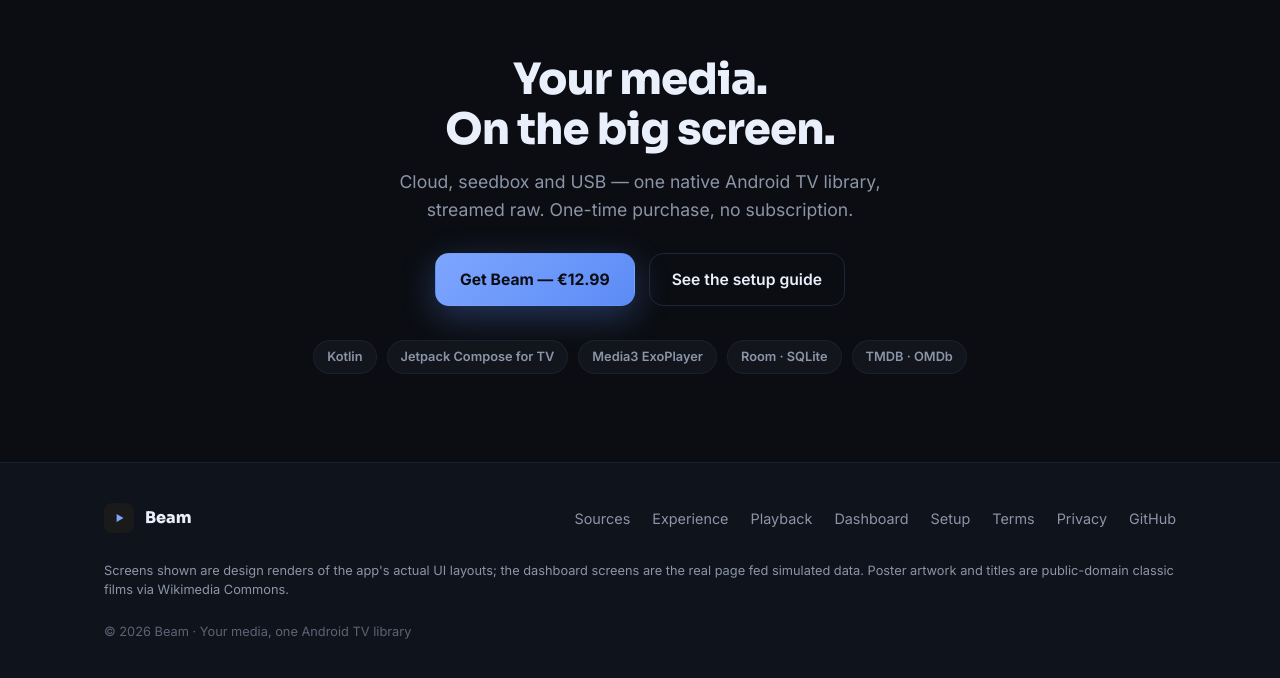
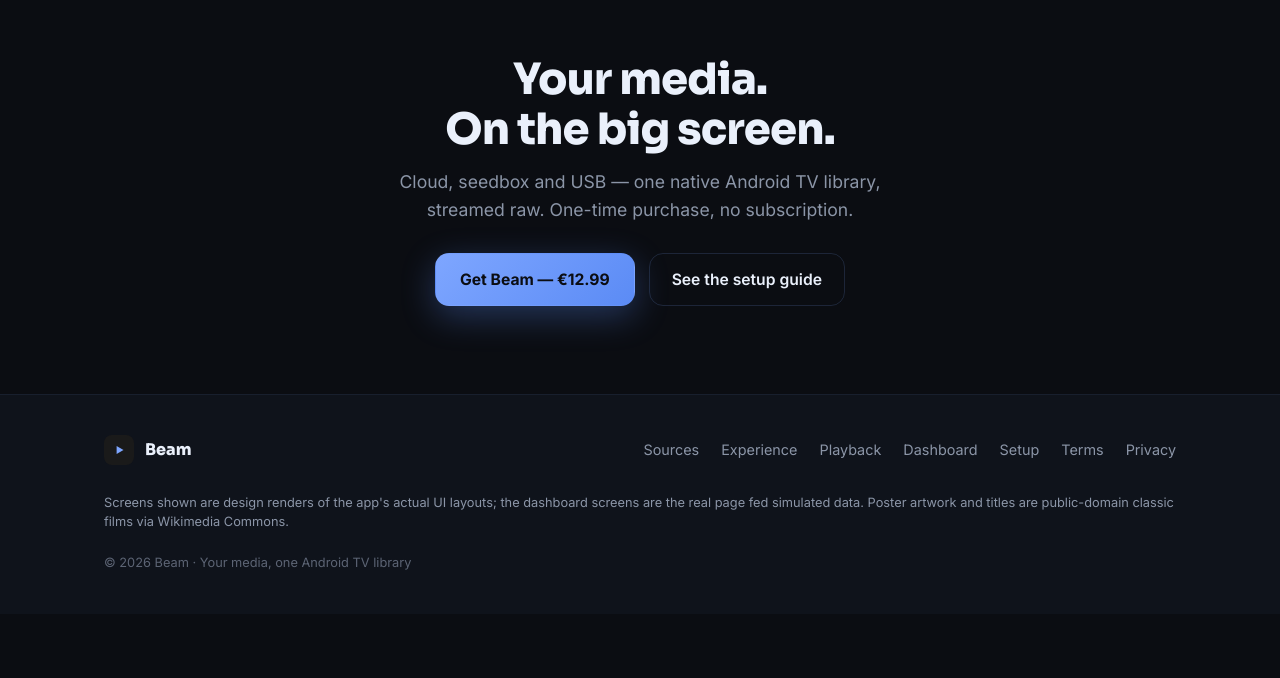
Before and after one commit to jk-hosting/Beam-TV-App, a plain HTML site: page docs/index.html in a window 1280 px wide. Shown: the part 6116-6794 px from the top of the page. After the commit the page ends 6730 px from the top, so only its background shows below. Drawn offline with Linux system fonts and the light colour scheme.

Commit message:
Showcase: remove tech stack strip and footer GitHub link
Co-Authored-By: Claude Opus 5 <noreply@anthropic.com>

```diff
--- a/docs/index.html
+++ b/docs/index.html
@@ -179,8 +179,6 @@ section{padding:72px 0}
 .closer{text-align:center; padding:88px 0}
 .closer h2{font-size:clamp(1.9rem,4vw,2.7rem); font-weight:800; letter-spacing:-.02em}
 .closer p{color:var(--muted); font-size:1.1rem; margin:14px auto 28px; max-width:520px}
-.tech{display:flex; flex-wrap:wrap; justify-content:center; gap:10px; margin-top:34px}
-.tech .t{font-size:.8rem; font-weight:600; color:var(--muted); padding:6px 13px; border-radius:999px; border:1px solid var(--line2); background:var(--card)}
 
 /* FOOTER */
 footer{border-top:1px solid var(--line2); padding:40px 0; background:var(--bg2)}
@@ -416,13 +414,6 @@ footer .copy{color:#5c6474; font-size:.8rem; width:100%; margin-top:6px}
       <a class="btn" href="https://buy.stripe.com/8x27sEbTx3Ks7jx2VD5wI00">Get Beam — €12.99</a>
       <a class="btn-ghost" href="setup.html">See the setup guide</a>
     </div>
-    <div class="tech">
-      <span class="t">Kotlin</span>
-      <span class="t">Jetpack Compose for TV</span>
-      <span class="t">Media3 ExoPlayer</span>
-      <span class="t">Room · SQLite</span>
-      <span class="t">TMDB · OMDb</span>
-    </div>
   </div>
 </section>
 
@@ -437,7 +428,6 @@ footer .copy{color:#5c6474; font-size:.8rem; width:100%; margin-top:6px}
       <a href="setup.html">Setup</a>
       <a href="terms.html">Terms</a>
       <a href="privacy.html">Privacy</a>
-      <a href="https://github.com/jk-hosting/Beam-TV-App">GitHub</a>
     </div>
     <div class="disc">Screens shown are design renders of the app's actual UI layouts; the dashboard screens are the real page fed simulated data. Poster artwork and titles are public-domain classic films via Wikimedia Commons.</div>
     <div class="copy">© 2026 Beam · Your media, one Android TV library</div>
```
